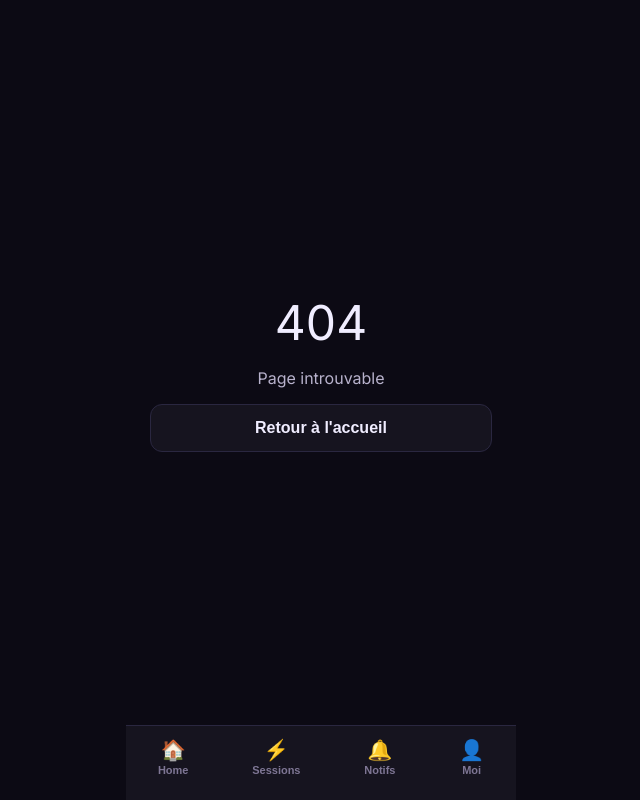
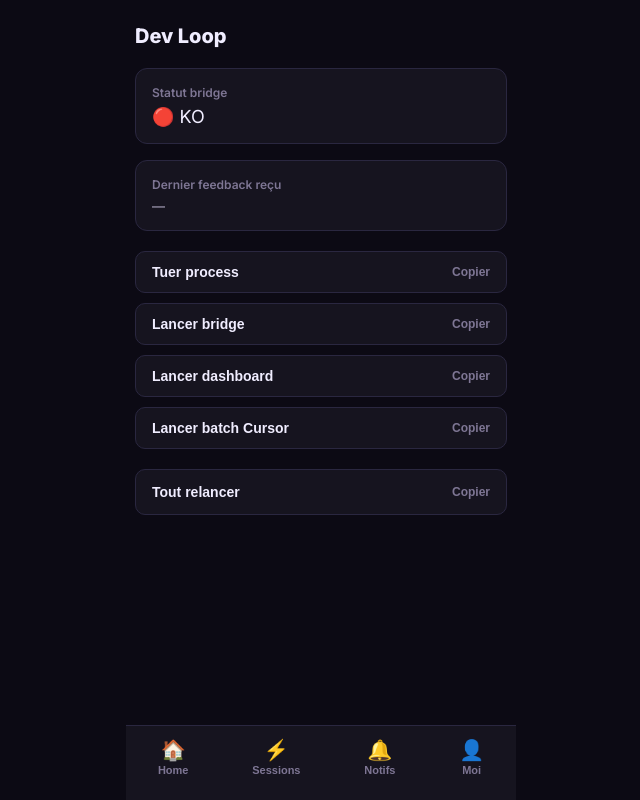
Before and after one commit to andyprivate10/fluidz-app, a React (Vite) app: page /dev-loop in a window 1280 px wide. Before the commit this address had no page. Shown: the whole page, without its empty margins (319-959 px from the left). Built offline with nearby package versions, Linux system fonts and the light colour scheme; no server answers.

Commit message:
feat: DevLoopPage with bridge status and relaunch commands
Made-with: Cursor

```diff
--- a/src/App.tsx
+++ b/src/App.tsx
@@ -13,6 +13,7 @@ import NotFoundPage from './pages/NotFoundPage'
 import CandidateProfilePage from './pages/CandidateProfilePage'
 import ProfilePage from './pages/ProfilePage'
 import NotificationsPage from './pages/NotificationsPage'
+import DevLoopPage from './pages/DevLoopPage'
 import BottomNav from './components/BottomNav'
 
 export default function App() {
@@ -32,6 +33,7 @@ export default function App() {
           <Route path="/notifications" element={<NotificationsPage />} />
           <Route path="/profile/:userId" element={<ProfilePage />} />
           <Route path="/session/:id/candidate/:applicantId" element={<CandidateProfilePage />} />
+          <Route path="/dev-loop" element={<DevLoopPage />} />
           <Route path="*" element={<NotFoundPage />} />
         </Routes>
         <BottomNav />
--- /dev/null
+++ b/src/pages/DevLoopPage.tsx
@@ -0,0 +1,138 @@
+import { useState, useEffect } from 'react'
+
+const S = {
+  bg0: '#0C0A14',
+  bg1: '#16141F',
+  border: '#2A2740',
+  tx: '#F0EDFF',
+  tx2: '#B8B2CC',
+  tx3: '#7E7694',
+  green: '#4ADE80',
+  red: '#F87171',
+}
+
+const BRIDGE_URL = 'http://localhost:3333/feedback'
+
+const COMMANDS = [
+  { label: 'Tuer process', cmd: 'pkill -f bridge.mjs; pkill -f "http.server 8080"' },
+  { label: 'Lancer bridge', cmd: 'node /tmp/bridge.mjs &' },
+  { label: 'Lancer dashboard', cmd: 'cd ~/Downloads && python3 -m http.server 8080 &' },
+  { label: 'Lancer batch Cursor', cmd: 'cat /tmp/next_batch.md' },
+]
+const RELANCER_CMD = 'pkill -f bridge.mjs; sleep 1; node /tmp/bridge.mjs & sleep 1; cd ~/Downloads && python3 -m http.server 8080 &'
+
+export default function DevLoopPage() {
+  const [bridgeOk, setBridgeOk] = useState<boolean | null>(null)
+  const [lastFeedback, setLastFeedback] = useState<{ summary?: string; done?: boolean; at?: string } | null>(null)
+  const [copied, setCopied] = useState<string | null>(null)
+
+  useEffect(() => {
+    const check = async () => {
+      try {
+        const r = await fetch(BRIDGE_URL, { method: 'GET', signal: AbortSignal.timeout(3000) })
+        setBridgeOk(true)
+        if (r.ok) {
+          try {
+            const data = await r.json()
+            if (data && (data.summary != null || data.done != null)) {
+              setLastFeedback({ ...data, at: new Date().toLocaleTimeString('fr-FR') })
+            }
+          } catch {
+            // ignore json parse
+          }
+        }
+      } catch {
+        setBridgeOk(false)
+      }
+    }
+    check()
+    const id = setInterval(check, 5000)
+    return () => clearInterval(id)
+  }, [])
+
+  async function copyCmd(cmd: string, key: string) {
+    try {
+      await navigator.clipboard.writeText(cmd)
+      setCopied(key)
+      setTimeout(() => setCopied(null), 2000)
+    } catch {
+      // ignore
+    }
+  }
+
+  return (
+    <div style={{ minHeight: '100vh', background: S.bg0, padding: 24, fontFamily: 'Inter,sans-serif', maxWidth: 420, margin: '0 auto' }}>
+      <h1 style={{ fontSize: 20, fontWeight: 800, color: S.tx, margin: '0 0 20px' }}>Dev Loop</h1>
+
+      <div style={{ background: S.bg1, borderRadius: 12, padding: 16, border: '1px solid ' + S.border, marginBottom: 16 }}>
+        <div style={{ fontSize: 12, fontWeight: 600, color: S.tx3, marginBottom: 6 }}>Statut bridge</div>
+        <div style={{ fontSize: 18 }}>
+          {bridgeOk === null ? '—' : bridgeOk ? '🟢 OK' : '🔴 KO'}
+        </div>
+      </div>
+
+      <div style={{ background: S.bg1, borderRadius: 12, padding: 16, border: '1px solid ' + S.border, marginBottom: 20 }}>
+        <div style={{ fontSize: 12, fontWeight: 600, color: S.tx3, marginBottom: 6 }}>Dernier feedback reçu</div>
+        <div style={{ fontSize: 13, color: S.tx2 }}>
+          {lastFeedback ? (
+            <>
+              {lastFeedback.summary ?? (lastFeedback.done ? 'done' : '—')}
+              {lastFeedback.at && <span style={{ color: S.tx3, marginLeft: 8 }}>{lastFeedback.at}</span>}
+            </>
+          ) : (
+            '—'
+          )}
+        </div>
+      </div>
+
+      <div style={{ display: 'flex', flexDirection: 'column', gap: 10 }}>
+        {COMMANDS.map(({ label, cmd }) => (
+          <button
+            key={label}
+            onClick={() => copyCmd(cmd, label)}
+            style={{
+              padding: '12px 16px',
+              borderRadius: 10,
+              border: '1px solid ' + S.border,
+              background: copied === label ? S.green + '22' : S.bg1,
+              color: S.tx,
+              fontSize: 14,
+              fontWeight: 600,
+              cursor: 'pointer',
+              textAlign: 'left',
+              display: 'flex',
+              justifyContent: 'space-between',
+              alignItems: 'center',
+            }}
+          >
+            {label}
+            <span style={{ fontSize: 12, color: S.tx3 }}>{copied === label ? 'Copié' : 'Copier'}</span>
+          </button>
+        ))}
+      </div>
+
+      <div style={{ marginTop: 20 }}>
+        <button
+          onClick={() => copyCmd(RELANCER_CMD, 'relancer')}
+          style={{
+            width: '100%',
+            padding: '14px 16px',
+            borderRadius: 10,
+            border: '1px solid ' + S.border,
+            background: copied === 'relancer' ? S.green + '22' : S.bg1,
+            color: S.tx,
+            fontSize: 14,
+            fontWeight: 600,
+            cursor: 'pointer',
+            display: 'flex',
+            justifyContent: 'space-between',
+            alignItems: 'center',
+          }}
+        >
+          Tout relancer
+          <span style={{ fontSize: 12, color: S.tx3 }}>{copied === 'relancer' ? 'Copié' : 'Copier'}</span>
+        </button>
+      </div>
+    </div>
+  )
+}
```
